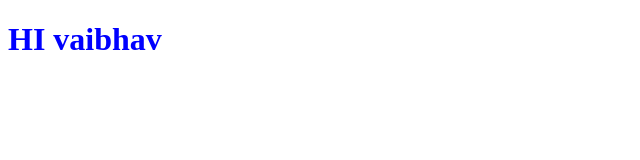
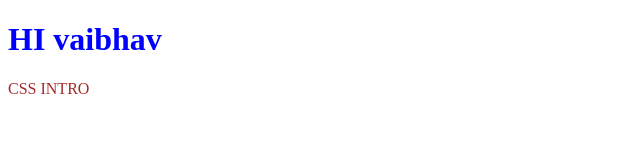
Before and after one commit to vp-code11/itshaala-demo, a plain HTML site: page index.html in a window 1280 px wide. Shown: the whole page, without its empty margins (0-640 px from the left). Drawn offline with Linux system fonts and the light colour scheme.

Commit message:
applied css on h1 and p

```diff
--- a/index.html
+++ b/index.html
@@ -7,6 +7,7 @@
 <body>
     <h1>HI vaibhav</h1>
     <link rel="stylesheet" href="style.css" />
+    <p>CSS INTRO</p>
 
 </body>
 </html>
--- a/style.css
+++ b/style.css
@@ -1,2 +1,6 @@
 h1 {color:blue;
 }
+p{
+    color:brown
+
+}
```
